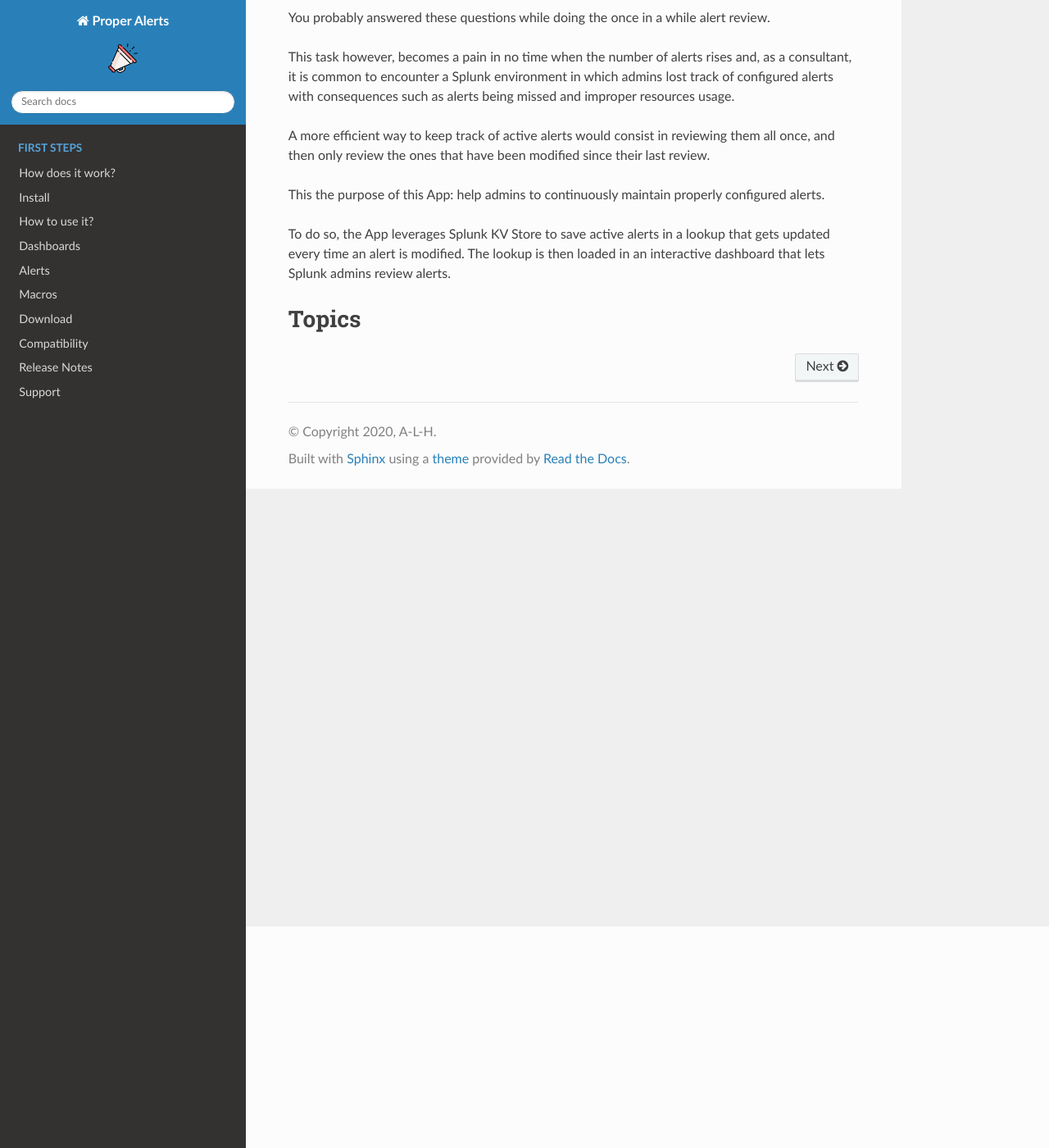
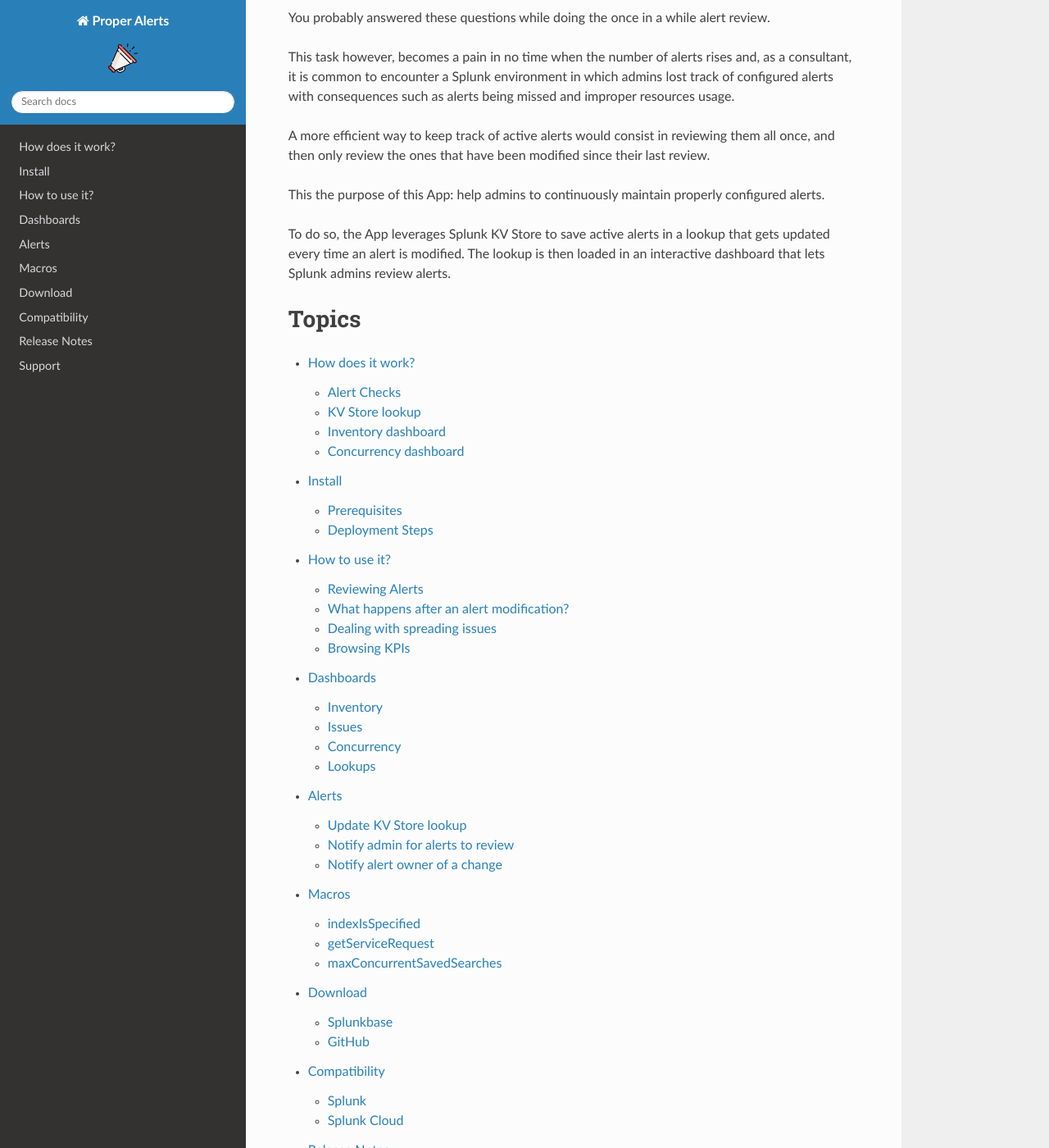
Before and after one commit to a-l-h/splunk-app-proper-alerts, a Sphinx documentation site: the page built from doc/index.rst, in a window 1280 px wide and 1400 px high, scrolled down 270 px. Shown: the whole window at 82% size. Built offline with Sphinx 7.4.7 and the Read the Docs theme 2.0.0, drawn with Linux system fonts in a browser that asks for light colours; some of the changed text lies outside the part shown.

Commit message:
Update index.rst

```diff
--- a/doc/index.rst
+++ b/doc/index.rst
@@ -20,8 +20,6 @@ Topics
 
 .. toctree::
    :maxdepth: 2
-   :hidden:
-   :caption: First steps
 
    /overview
    /install
```
